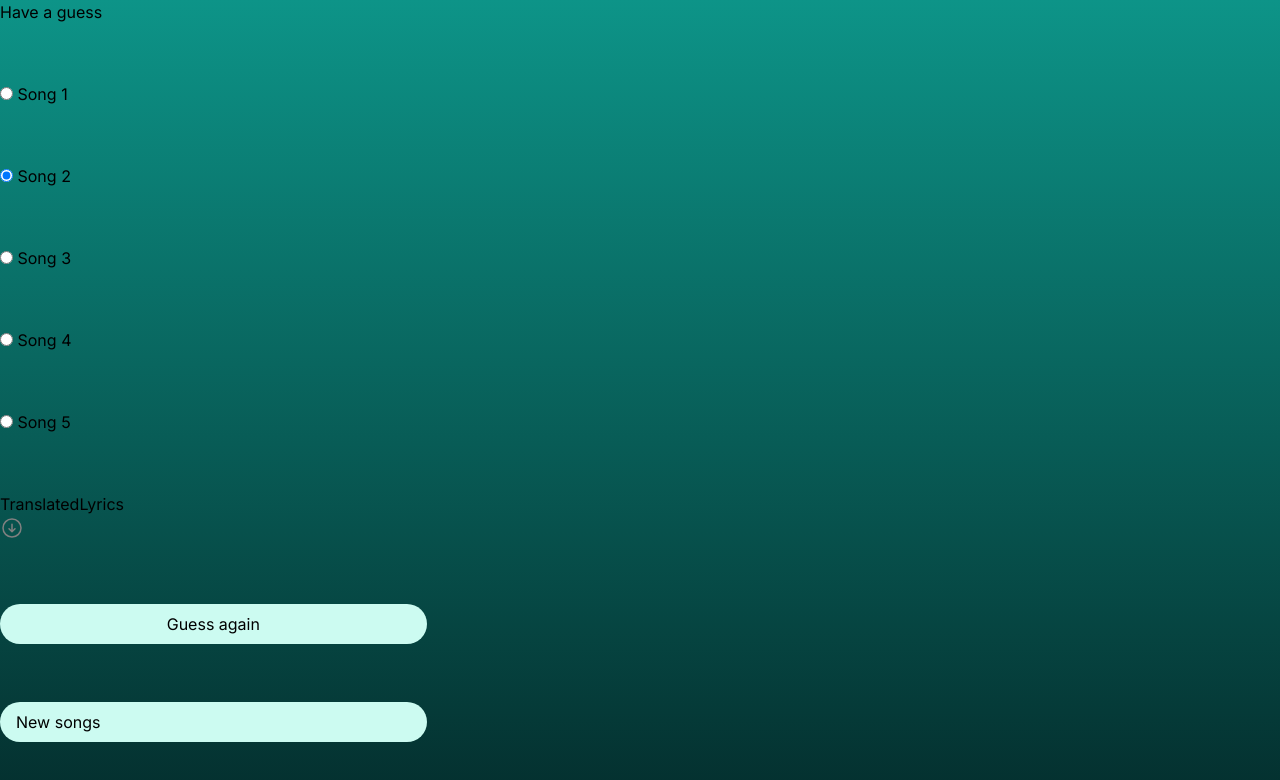
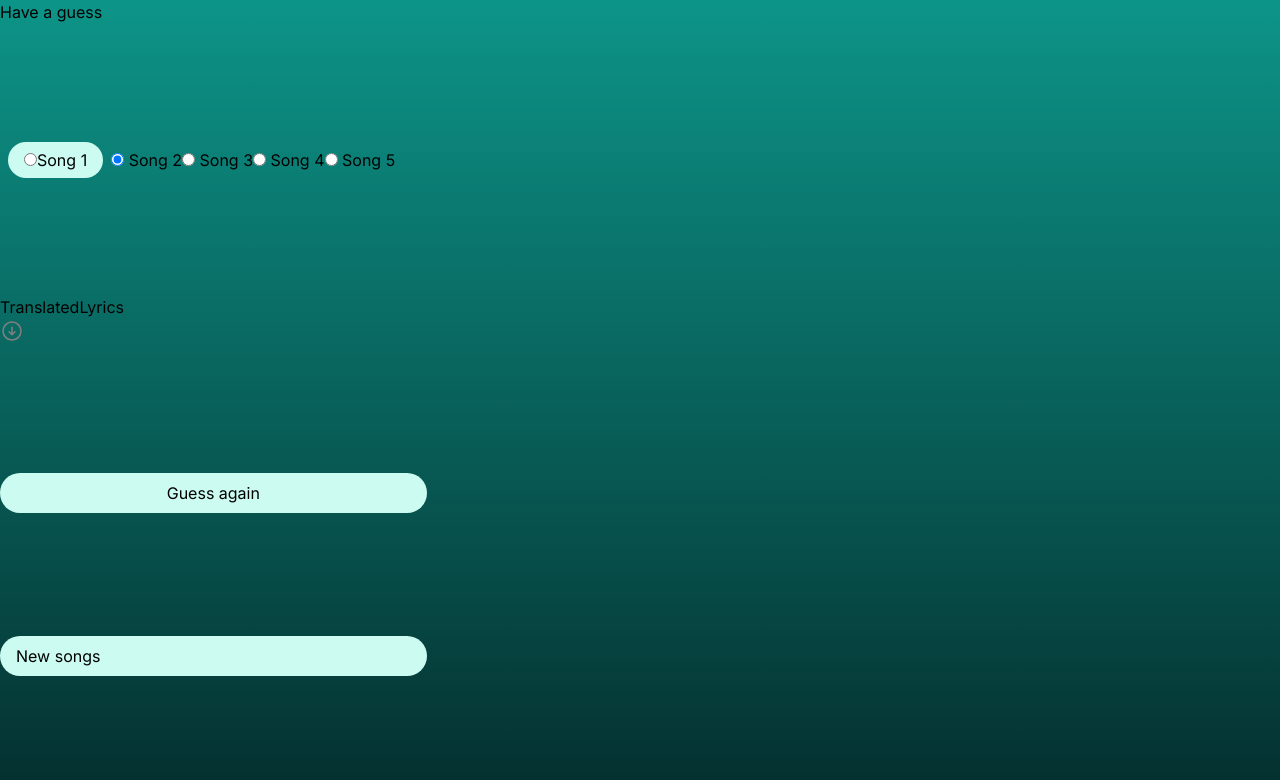
Before and after one commit to Jordan-Walters-23/guessthesong, a Next.js app: page /guess in a window 1280 px wide. Shown: the top 780 px of the page. Built offline with nearby package versions, Linux system fonts and the light colour scheme.

Commit message:
Button Styling

```diff
--- a/src/app/guess/page.tsx
+++ b/src/app/guess/page.tsx
@@ -1,4 +1,4 @@
-import { SongSelection, TranslatedLyrics, Page2Nav } from "@/components";
+import { GuessSong, TranslatedLyrics, Page2Nav } from "@/components";
 
 
 
@@ -6,7 +6,7 @@ import { SongSelection, TranslatedLyrics, Page2Nav } from "@/components";
 export default function Page() {
   return (
     <div className="h-screen grid place-item-center bg-gradient-to-b from-teal-600 to-teal-950">
-      <SongSelection />
+      <GuessSong />
       <TranslatedLyrics />
       <Page2Nav />
     </div>
--- a/src/app/page.tsx
+++ b/src/app/page.tsx
@@ -4,9 +4,9 @@ import { Header, Welcome, Footer } from "@/components";
 export default function Home() {
   return (
     <div className="h-screen grid place-item-center bg-gradient-to-b from-teal-600 to-teal-950">
-      <Header />
+      {/* <Header /> */}
       <Welcome />
-      <Footer />
+      {/* <Footer /> */}
     </div>
   );
 }
--- a/src/components/EnterSong.tsx
+++ b/src/components/EnterSong.tsx
@@ -3,7 +3,7 @@ import React from 'react'
 function EnterSong() {
   return (
     <>
-      <h2>Add your songs...</h2>
+      <h2><b>Add your songs...</b></h2>
       <div className='grid place-item-center w-5/6 p-5 rounded-3xl bg-teal-600'>
         <input className='bg-teal-600' name="myInput" defaultValue="Artist..." />
         <input className='bg-teal-600' name="myInput" defaultValue="Song..." />
--- /dev/null
+++ b/src/components/GuessSong.tsx
@@ -0,0 +1,36 @@
+import React from 'react'
+
+function GuessSong() {
+  return (
+    <>
+      <h1>Have a guess</h1>
+      <div>
+        <label className='h-24 w-1/3 m-2 rounded-full bg-teal-100 px-4 py-2 text-black hover:bg-emerald-100'
+        >
+          <input type='radio' name='myRadio' value='Song1' />
+          Song 1
+        </label>
+        <label>
+          <input
+            type='radio'
+            name='myRadio'
+            value='Song2'
+            defaultChecked={true}
+          />{' '}
+          Song 2
+        </label>
+        <label>
+          <input type='radio' name='myRadio' value='Song3' /> Song 3
+        </label>
+        <label>
+          <input type='radio' name='myRadio' value='Song4' /> Song 4
+        </label>
+        <label>
+          <input type='radio' name='myRadio' value='Song5' /> Song 5
+        </label>
+      </div>
+    </>
+  )
+}
+
+export default GuessSong
--- a/src/components/SongSelection.tsx
+++ /dev/null
@@ -1,32 +0,0 @@
-import React from "react";
-
-function SongSelection() {
-  return (
-    <>
-      <h1>Have a guess</h1>
-      <label>
-        <input type="radio" name="myRadio" value="Song1" /> Song 1
-      </label>
-      <label>
-        <input
-          type="radio"
-          name="myRadio"
-          value="Song2"
-          defaultChecked={true}
-        />{" "}
-        Song 2
-      </label>
-      <label>
-        <input type="radio" name="myRadio" value="Song3" /> Song 3
-      </label>
-      <label>
-        <input type="radio" name="myRadio" value="Song4" /> Song 4
-      </label>
-      <label>
-        <input type="radio" name="myRadio" value="Song5" /> Song 5
-      </label>
-    </>
-  );
-}
-
-export default SongSelection;
--- a/src/components/Welcome.tsx
+++ b/src/components/Welcome.tsx
@@ -3,14 +3,19 @@ import Link from 'next/link'
 
 function Welcome() {
   return (
-    <>
+    <div className='flex flex-wrap content-center'>
       <h1>
         Welcome to
         <br />
         Guess the Song
       </h1>
-      <Link href='/choose'>Enter</Link>
-    </>
+      <Link
+        href='/choose'
+        className='h-10 w-1/3 rounded-full bg-teal-100 px-4 py-2 text-gray-700 hover:bg-emerald-100'
+      >
+        Enter
+      </Link>
+    </div>
   )
 }
 
--- a/src/components/index.tsx
+++ b/src/components/index.tsx
@@ -4,7 +4,7 @@ import Footer from './Footer'
 import SelectLanguage from './SelectLanguage'
 import EnterSong from './EnterSong'
 import Page1Nav from './Page1Nav'
-import SongSelection from './SongSelection'
+import GuessSong from './GuessSong'
 import TranslatedLyrics from './TranslatedLyrics'
 import Page2Nav from './Page2Nav'
 
@@ -15,7 +15,7 @@ export {
   SelectLanguage,
   EnterSong,
   Page1Nav,
-  SongSelection,
+  GuessSong,
   TranslatedLyrics,
   Page2Nav
 }
```
Also changed, not shown: public/Benji.png (added), public/Component tree.png.
